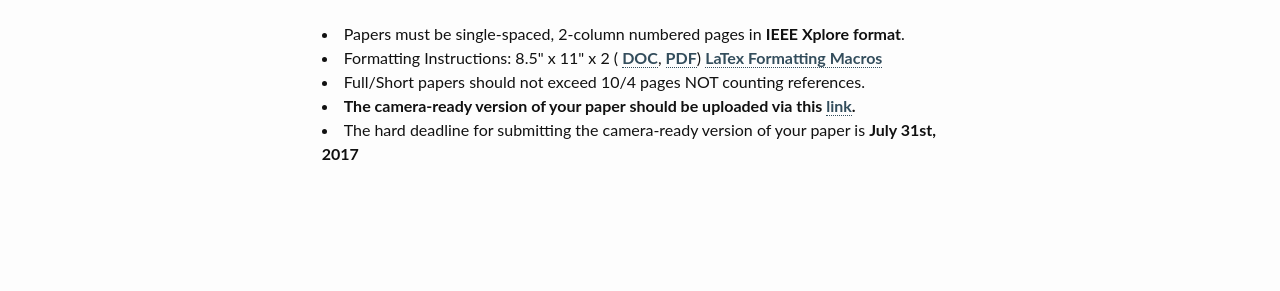
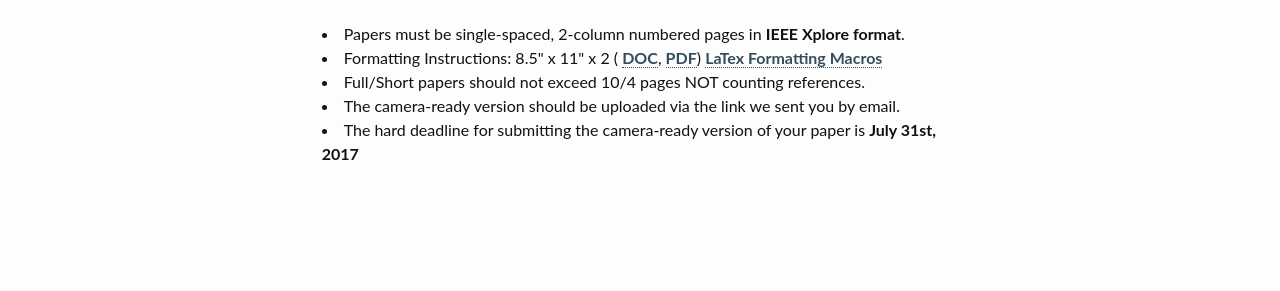
Before and after one commit to cluster17/cluster17.github.io, a Jekyll site: the page built from authors/index.md, in a window 1280 px wide. Shown: the part 591-882 px from the top of the page. Built offline with Jekyll 4.4.1, drawn with Linux system fonts in a browser that asks for light colours.

Commit message:
Remove link for camera ready submission

```diff
--- a/authors/index.md
+++ b/authors/index.md
@@ -25,6 +25,6 @@ the layout of your paper BEFORE submitting it to PDF eXpress™.
 
 <li>Full/Short papers should not exceed 10/4 pages NOT counting references.</li>
 
-<li><b>The camera-ready version of your paper should be uploaded via this <a href="http://conferences.computer.org/cluster/ak/authorkit.html">link</a>.</b></li>
+<li>The camera-ready version should be uploaded via the link we sent you by email.</li>
 
 <li>The hard deadline for submitting the camera-ready version of your paper is <b>July 31st, 2017</b></li>
```
